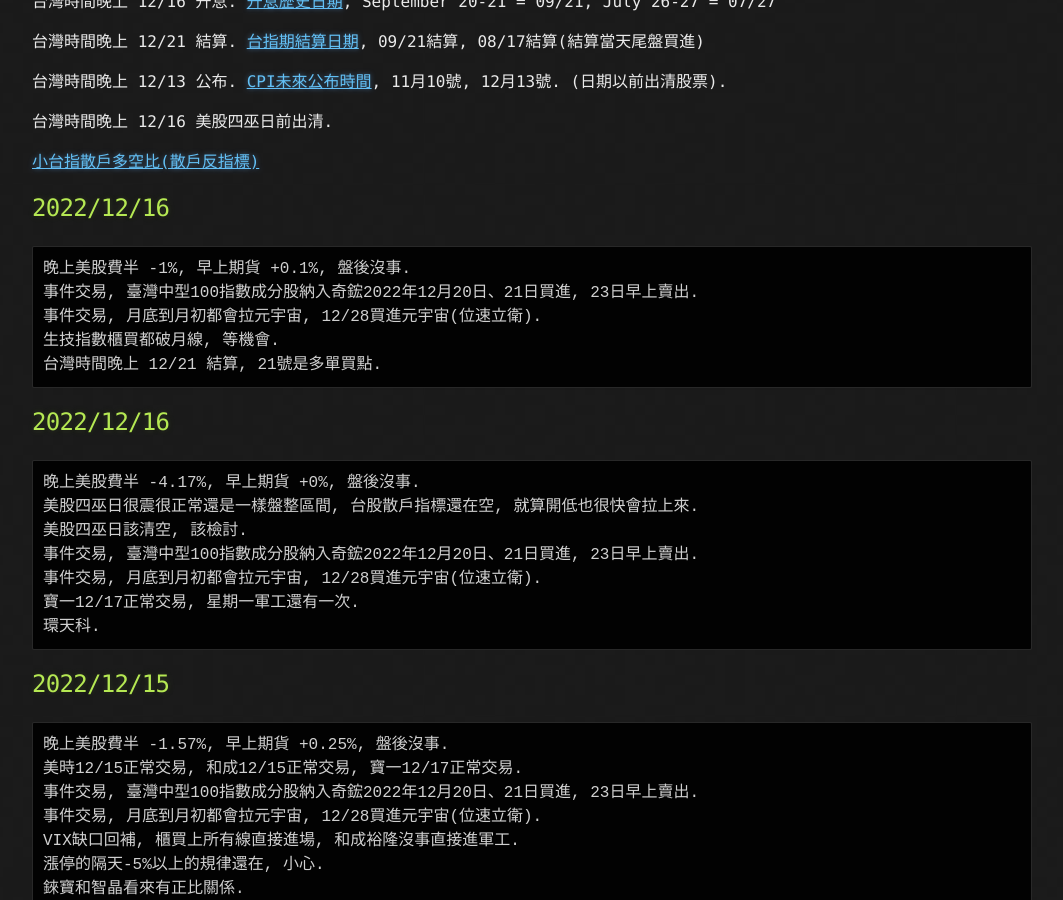
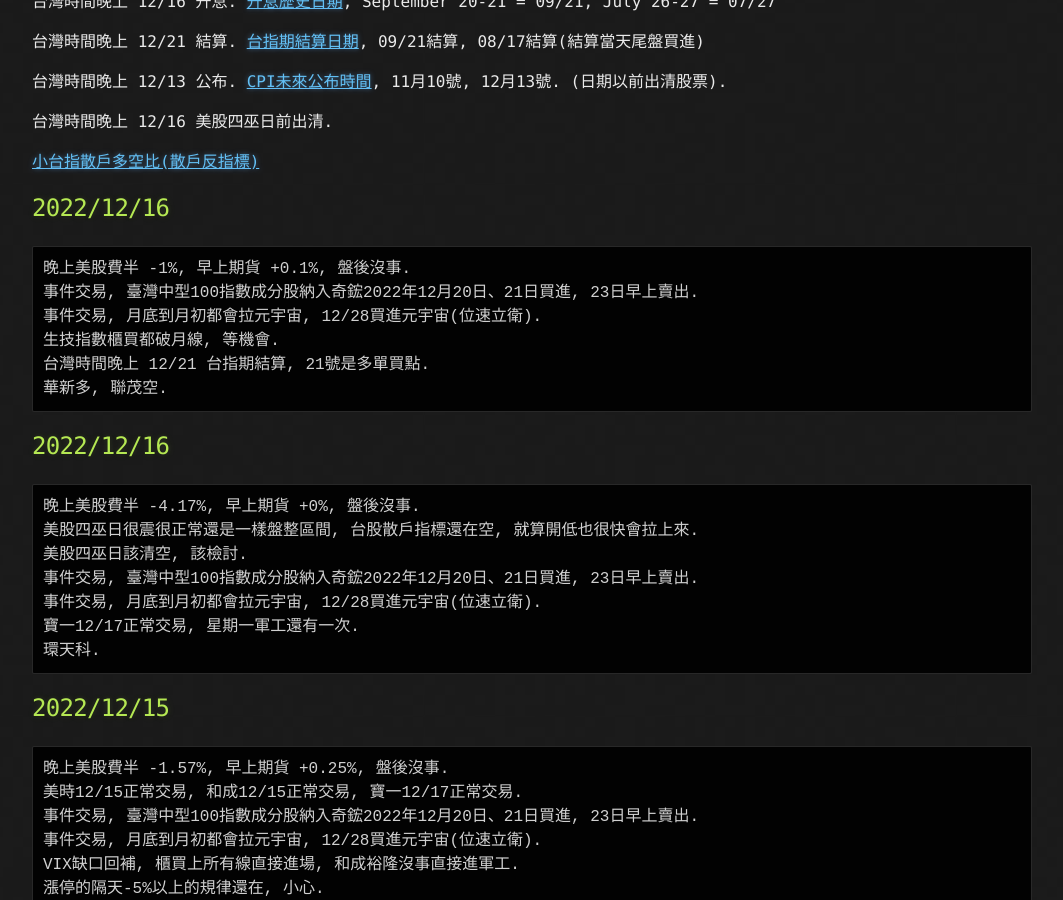
Before and after one commit to lepg5487/Stock_God, a Jekyll site: the page built from index.md, in a window 1280 px wide and 900 px high, scrolled down 348 px. Shown: the whole window, without its empty margins (108-1171 px from the left). Built offline with Jekyll 4.4.1, drawn with Linux system fonts in a browser that asks for light colours; our own code applies the rules of GitHub Pages for plain Markdown files.

Commit message:
Update index.md

````diff
--- a/index.md
+++ b/index.md
@@ -22,7 +22,8 @@ layout: testlayouts
 事件交易, 臺灣中型100指數成分股納入奇鋐2022年12月20日、21日買進, 23日早上賣出.
 事件交易, 月底到月初都會拉元宇宙, 12/28買進元宇宙(位速立衛).
 生技指數櫃買都破月線, 等機會.
-台灣時間晚上 12/21 結算, 21號是多單買點.
+台灣時間晚上 12/21 台指期結算, 21號是多單買點.
+華新多, 聯茂空.
 ```
 
 ## 2022/12/16
````
